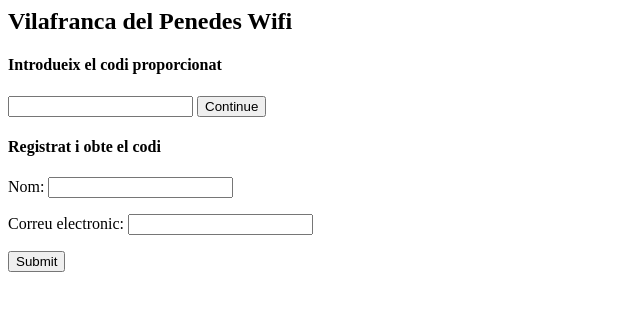
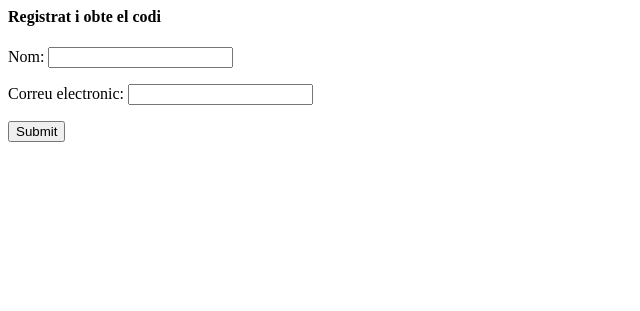
Before and after one commit to martiferret/Projecte, a PHP site: page /registre.php in a window 1280 px wide. Shown: the top 311 px of the page, without its empty margins (0-640 px from the left). Run offline with PHP 8.4, Linux system fonts and the light colour scheme; data that the repository does not hold is empty.

Commit message:
Update registre.php

```diff
--- a/registre.php
+++ b/registre.php
@@ -3,19 +3,6 @@
 <title>Wifi Vilafranca</title>
 </head>
 <body>
-
-
-<h2>Vilafranca del Penedes Wifi</h2>
-
-<h4>Introdueix el codi proporcionat</h4>
-<form method="post" action="$PORTAL_ACTION$">
-<input name="auth_voucher" type="text">
-<input name="redirurl" type="hidden" value="$PORTAL_REDIRURL$">
-<input name="zone" type="hidden" value="$PORTAL_ZONE$">
-<input name="accept" type="submit" value="Continue">
-</form>
-
-
 
 
 <?php
```
